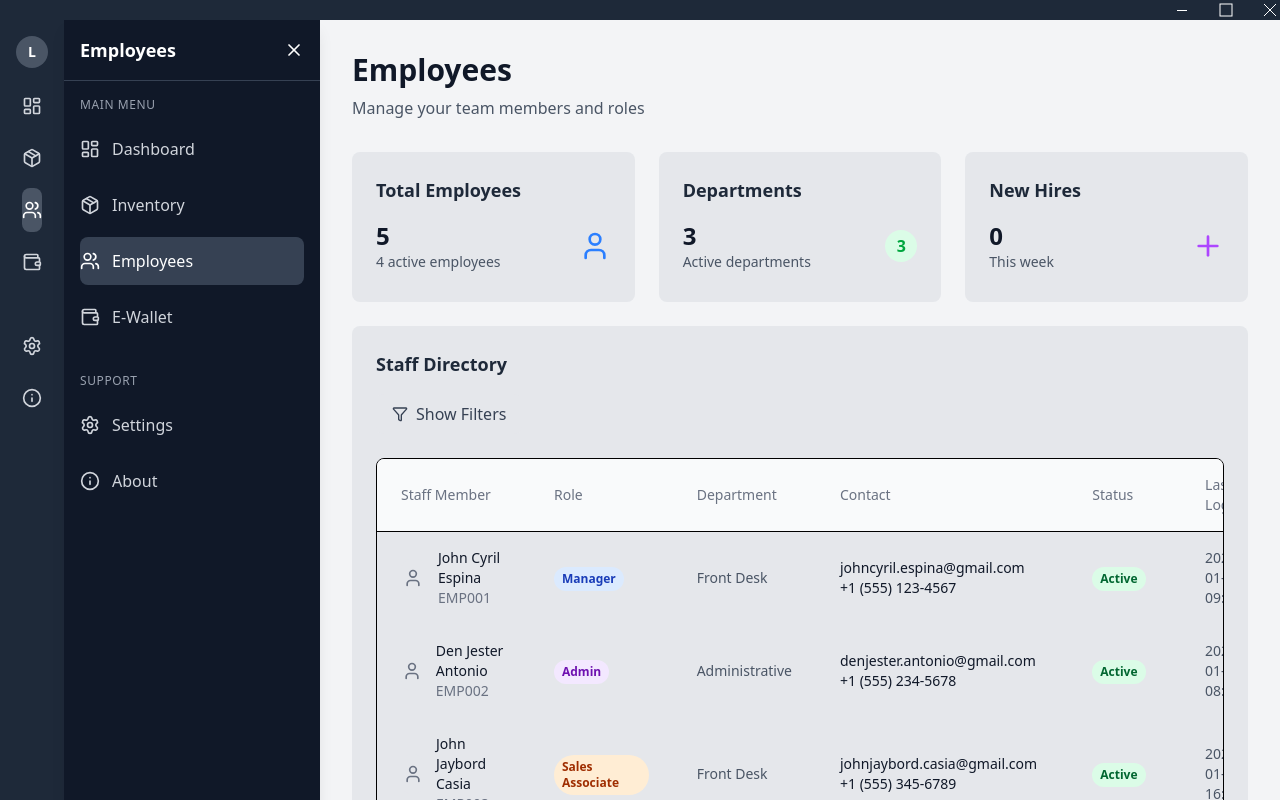
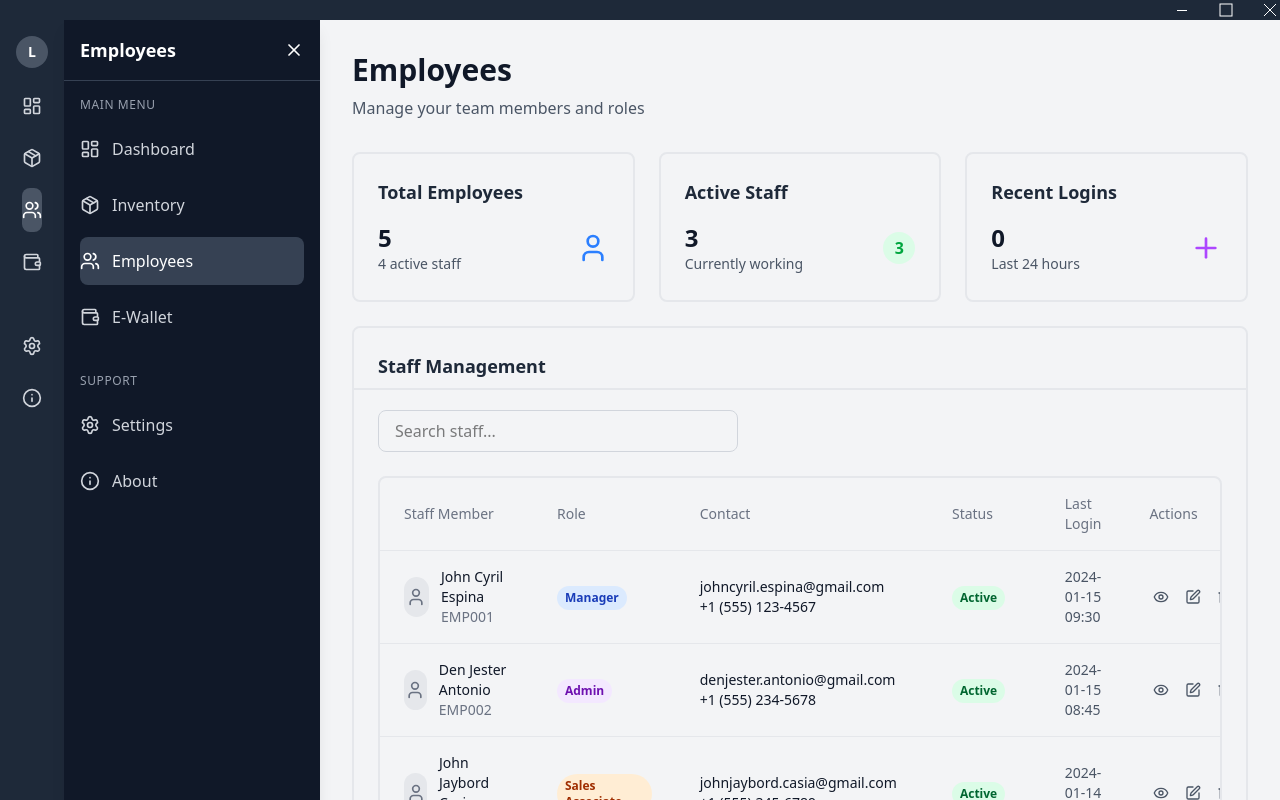
Before and after one commit to 6reenhorn/JIA-Integrated-Management-System, a React (Vite) app: page / in a window 1280 px wide. Both pictures are taken after a click on the button 32 px from the left and 210 px from the top of the page. Built offline with nearby package versions, Linux system fonts and the light colour scheme.

Commit message:
Layout Updates

```diff
--- a/client/src/components/employees/EmployeeFilters.tsx
+++ b/client/src/components/employees/EmployeeFilters.tsx
@@ -35,13 +35,13 @@ const EmployeeFilters: React.FC<EmployeeFiltersProps> = ({
   return (
     <div className="space-y-4">
       {/* Toggle Filters Button */}
-      <button
+      {/* <button
         onClick={() => setFilterOpen(!filterOpen)}
         className="flex items-center gap-2 px-4 py-2 bg-gray-200 text-gray-700 rounded-lg hover:bg-gray-300 transition-colors"
       >
         <Filter className="w-4 h-4" />
         {filterOpen ? 'Hide Filters' : 'Show Filters'}
-      </button>
+      </button> */}
 
       {/* Header with Search and Filters */}
       {filterOpen && (
--- /dev/null
+++ b/client/src/components/employees/EmployeeSearchBar.tsx
@@ -0,0 +1,9 @@
+const EmployeeSearchBar = () => {
+    return (
+        <div>
+            <input type="text" placeholder="Search staff..." className="border border-gray-300 rounded-lg px-4 py-2 w-90 mt-5" />
+        </div>
+    );
+}
+
+export default EmployeeSearchBar;
--- a/client/src/components/employees/EmployeeStats.tsx
+++ b/client/src/components/employees/EmployeeStats.tsx
@@ -14,17 +14,17 @@ const EmployeeStats: React.FC<EmployeeStatsProps> = ({ stats }) => {
         <div className="flex items-center justify-between">
           <div>
             <p className="text-2xl font-bold text-gray-900">{stats.totalEmployees}</p>
-            <p className="text-sm text-gray-600">{stats.activeEmployees} active employees</p>
+            <p className="text-sm text-gray-600">{stats.activeEmployees} active staff</p>
           </div>
           <User className="w-8 h-8 text-blue-500" />
         </div>
       </DashboardCard>
 
-      <DashboardCard title="Departments">
+      <DashboardCard title="Active Staff">
         <div className="flex items-center justify-between">
           <div>
             <p className="text-2xl font-bold text-gray-900">{stats.departments}</p>
-            <p className="text-sm text-gray-600">Active departments</p>
+            <p className="text-sm text-gray-600">Currently working</p>
           </div>
           <div className="w-8 h-8 bg-green-100 rounded-full flex items-center justify-center">
             <span className="text-green-600 font-semibold">{stats.departments}</span>
@@ -32,11 +32,11 @@ const EmployeeStats: React.FC<EmployeeStatsProps> = ({ stats }) => {
         </div>
       </DashboardCard>
 
-      <DashboardCard title="New Hires">
+      <DashboardCard title="Recent Logins">
         <div className="flex items-center justify-between">
           <div>
             <p className="text-2xl font-bold text-gray-900">{stats.newHires}</p>
-            <p className="text-sm text-gray-600">This week</p>
+            <p className="text-sm text-gray-600">Last 24 hours</p>
           </div>
           <Plus className="w-8 h-8 text-purple-500" />
         </div>
--- a/client/src/components/employees/EmployeeTable.tsx
+++ b/client/src/components/employees/EmployeeTable.tsx
@@ -17,13 +17,12 @@ const EmployeeTable: React.FC<EmployeeTableProps> = ({
   onDeleteEmployee
 }) => {
   return (
-    <div className="overflow-x-auto border rounded-lg">
+    <div className="overflow-x-auto border-2 border-[#E5E7EB] rounded-lg">
       <table className="w-full">
-        <thead className="bg-gray-50 border-b">
+        <thead className="border-[#E5E7EB] border-b">
           <tr>
             <th className="text-left py-4 px-6 text-sm font-medium text-gray-500">Staff Member</th>
             <th className="text-left py-4 px-6 text-sm font-medium text-gray-500">Role</th>
-            <th className="text-left py-4 px-6 text-sm font-medium text-gray-500">Department</th>
             <th className="text-left py-4 px-6 text-sm font-medium text-gray-500">Contact</th>
             <th className="text-left py-4 px-6 text-sm font-medium text-gray-500">Status</th>
             <th className="text-left py-4 px-6 text-sm font-medium text-gray-500">Last Login</th>
@@ -48,9 +47,6 @@ const EmployeeTable: React.FC<EmployeeTableProps> = ({
                 <span className={`inline-flex px-2 py-1 text-xs font-semibold rounded-full ${getRoleColor(employee.role)}`}>
                   {employee.role}
                 </span>
-              </td>
-              <td className="py-4 px-6 text-sm text-gray-600">
-                {employee.department}
               </td>
               <td className="py-4 px-6">
                 <div className="text-sm text-gray-900 whitespace-pre-line">
--- a/client/src/components/layout/LayoutCard.tsx
+++ b/client/src/components/layout/LayoutCard.tsx
@@ -7,7 +7,7 @@ export interface DLayoutCardProps {
 }
 
 const LayoutCard: React.FC<DLayoutCardProps> = ({ title, children, className = "" }) => (
-  <div className={`bg-gray-200 rounded-lg p-6 min-h-[150px] ${className}`}>
+  <div className={`bg-gray-100 border-2 border-[#E5E7EB] rounded-lg p-6 min-h-[150px] ${className}`}>
     {title && <h3 className="text-lg font-semibold mb-4 text-gray-800">{title}</h3>}
     {children}
   </div>
--- /dev/null
+++ b/client/src/components/layout/MainLayoutCard.tsx
@@ -0,0 +1,19 @@
+import React from 'react';
+
+export interface MainLayoutCardProps {
+  title?: string;
+  children?: React.ReactNode;
+  className?: string;
+}
+
+const MainLayoutCard: React.FC<MainLayoutCardProps> = ({ title, children, className = "" }) => (
+  <div className='border-2 border-[#E5E7EB] rounded-lg'>
+    <div className={`bg-gray-100 py-6 rounded-lg  min-h-[150px] ${className}`}>
+        {title && <h3 className="text-lg font-semibold mb-2 text-gray-800 px-6">{title}</h3>}
+        <div className='h-[2px] bg-[#E5E7EB] w-full'></div>
+        {children && <div className='px-6'>{children}</div>}
+    </div>
+  </div>
+);
+
+export default MainLayoutCard;
--- a/client/src/pages/Employees.tsx
+++ b/client/src/pages/Employees.tsx
@@ -6,6 +6,8 @@ import EmployeeTable from '../components/employees/EmployeeTable';
 import EmployeeActions from '../components/employees/EmployeeActions';
 import type { Employee } from '../types/employee_types';
 import { filterEmployees, calculateStats } from '../utils/employee_utils';
+import MainLayoutCard from '../components/layout/MainLayoutCard';
+import EmployeeSearchBar from '../components/employees/EmployeeSearchBar';
 
 const PAGE_SIZE = 5;
 
@@ -127,9 +129,9 @@ const Employees: React.FC = () => {
       <EmployeeStats stats={stats} />
 
       {/* Staff Directory Section */}
-      <DashboardCard title="Staff Directory">
+      <MainLayoutCard title="Staff Management">
         <div className="space-y-6">
-          <EmployeeFilters
+          {/* <EmployeeFilters
             searchTerm={searchTerm}
             setSearchTerm={setSearchTerm}
             roleFilter={roleFilter}
@@ -143,7 +145,10 @@ const Employees: React.FC = () => {
             filterOpen={filterOpen}
             setFilterOpen={setFilterOpen}
             onAddEmployee={handleAddEmployee}
-          />
+          /> */}
+          <div>
+            <EmployeeSearchBar />
+          </div>
 
           <EmployeeTable
             employees={paginatedEmployees}
@@ -158,7 +163,7 @@ const Employees: React.FC = () => {
             onPageChange={handlePageChange}
           />
         </div>
-      </DashboardCard>
+      </MainLayoutCard>
     </div>
   );
 };
```
